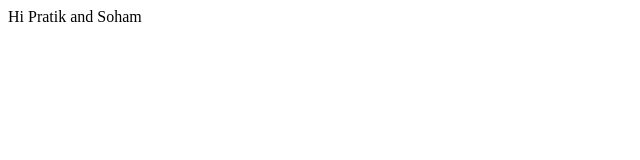
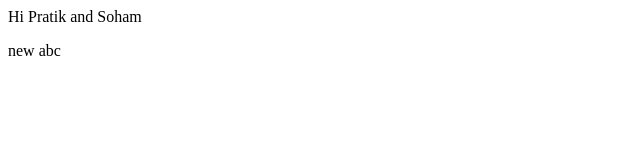
Before and after one commit to kadampratikb/gitDemo_2, a plain HTML site: page index.html in a window 1280 px wide. Shown: the full height of the page, 0-640 px from the left. Drawn offline with Linux system fonts and the light colour scheme.

Commit message:
added new abc branch

```diff
--- a/index.html
+++ b/index.html
@@ -1 +1,2 @@
 <p>Hi Pratik and Soham</p>
+<p>new abc</p>
```
